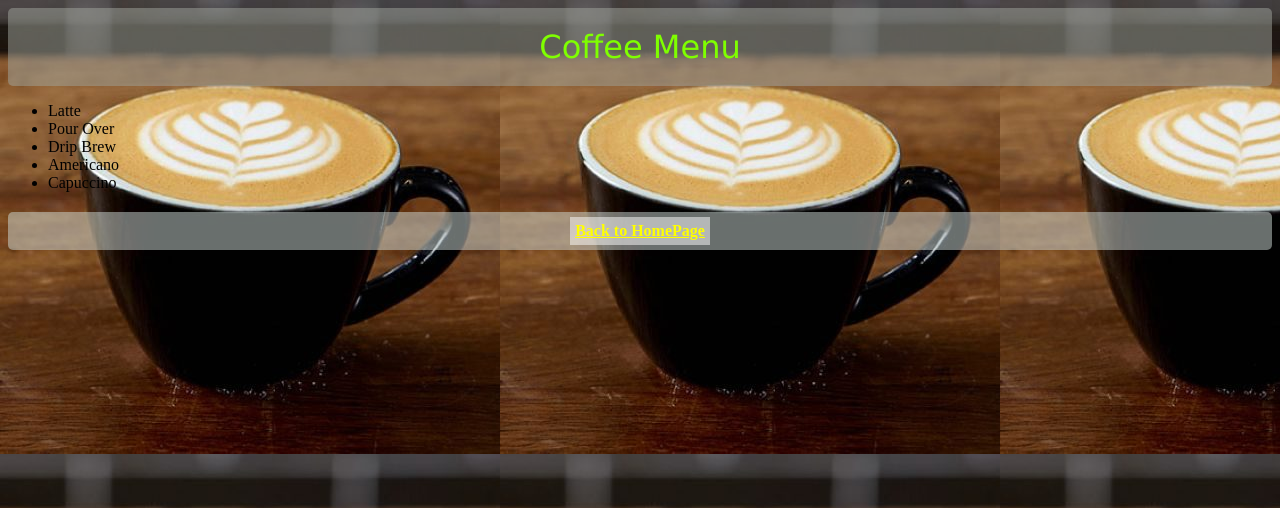
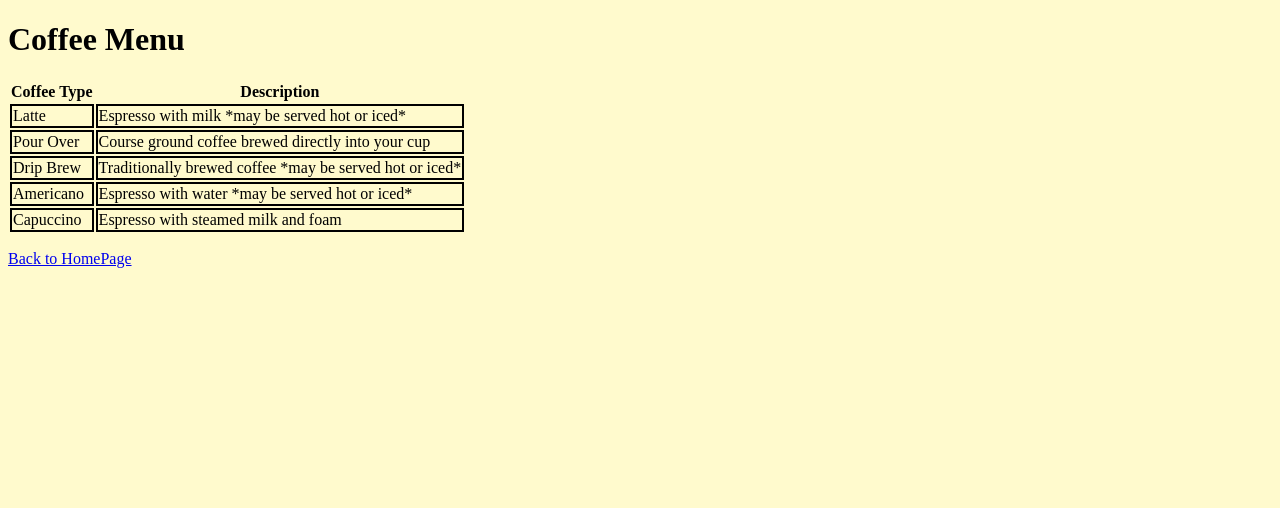
Before and after one commit to asteadman216/Cafe, a Django app: page /coffees/ in a window 1280 px wide. Shown: the top 508 px of the page. Run offline with Django 5.2, Linux system fonts and the light colour scheme; data comes from the database, SQL or seed files in the repository; both versions use the stored data as it was after the commit; some libraries are stand-ins or nearby versions.

Commit message:
adjusted formatting

```diff
--- /dev/null
+++ b/catalog/static/css/coffee_menu.css
@@ -0,0 +1,9 @@
+
+body {
+    background-color: lemonchiffon;
+}
+
+td {
+    border: 2px, solid black;
+    border-collapse: collapse;
+}
--- a/catalog/templates/catalog/coffee_detail.html
+++ b/catalog/templates/catalog/coffee_detail.html
@@ -14,5 +14,9 @@
     <p><strong>Temperature:</strong> {{ coffee.get_drink_temp_display }}</p>
     <p><strong>Type:</strong> {{ coffee.get_drink_type_display }} </p>
     <!-- Add more details as needed -->
+<form action="{% url 'cart:add_to_cart' product.id %}" method="post">
+    {% csrf_token %}
+    <button type="submit">Add to Cart</button>
+</form>
 </body>
 </html>
--- a/catalog/templates/catalog/coffee_list.html
+++ b/catalog/templates/catalog/coffee_list.html
@@ -7,26 +7,37 @@
 <head>
     <meta charset="UTF-8">
     <title>Coffee List</title>
-    <link  rel="stylesheet" href= {% static 'css/my_styles.css' %}>
-    <style>
-        body{
-            background-image: url("{% static 'images/coffee1.jpg' %}");
-            background-size: auto;
-            background-repeat: repeat;
-            z-index: -1;
-        }
-    </style>
+    <link  rel="stylesheet" href= {% static 'css/coffee_menu.css' %}>
 </head>
 <body>
 <div class="mylink">
     <h1>Coffee Menu</h1>
-    <ul>
-        <li>Latte</li>
-        <li>Pour Over</li>
-        <li>Drip Brew</li>
-        <li>Americano</li>
-        <li>Capuccino</li>
-    </ul>
+    <table>
+        <tr>
+            <th>Coffee Type</th>
+            <th>Description</th>
+        </tr>
+        <tr>
+            <td>Latte</td>
+            <td>Espresso with milk *may be served hot or iced*</td>
+        </tr>
+        <tr>
+            <td>Pour Over</td>
+            <td>Course ground coffee brewed directly into your cup</td>
+        </tr>
+        <tr>
+            <td>Drip Brew</td>
+            <td>Traditionally brewed coffee *may be served hot or iced*</td>
+        </tr>
+        <tr>
+            <td>Americano</td>
+            <td>Espresso with water *may be served hot or iced*</td>
+        </tr>
+        <tr>
+            <td>Capuccino</td>
+            <td>Espresso with steamed milk and foam</td>
+        </tr>
+    </table>
     <p class="image-contain">
       <a class="heading", href="{% url 'home' %}">Back to HomePage</a>
     </p>
--- a/catalog/urls.py
+++ b/catalog/urls.py
@@ -11,8 +11,4 @@ urlpatterns = [
     path('tea-menu/', views.tea_menu, name='tea_menu'),
     path('kids-menu/', views.kids_menu, name='kids_menu'),
     path('cart/', views.cart_detail, name='cart_detail'),
-    path('add-to-cart/<int:product_id>/', views.add_to_cart, name='add_to_cart'),
-    path('remove-from-cart/<int:cart_item_id>/', views.remove_from_cart, name='remove_from_cart'),
-    path('update-cart/<int:cart_item_id>/', views.update_cart, name='update_cart'),
-    path('cart/', views.cart_detail, name='cart_detail'),
 ]
--- a/catalog/views.py
+++ b/catalog/views.py
@@ -285,7 +285,7 @@ def kids_menu(request):
 def cart_detail(request):
     cart_items = CartItem.objects.filter(user=request.user)
     total_price = sum(item.product.price * item.quantity for item in cart_items)
-    return render(request, 'cart/cart_detail.html', {'cart_items': cart_items, 'total_price': total_price})
+    return render(request, 'cart/templates/catalog/cart_detail.html', {'cart_items': cart_items, 'total_price': total_price})
 
 @login_required
 def add_to_cart(request, product_id):
```
Also changed, not shown: catalog/templates/cart/cart_detail.html (deleted, +0 -32 lines), catalog/templates/cart/templatetags/cart_extras.py (deleted, +0 -7 lines), catalog/templates/catalog/cart_detail.html (added, +24 -0 lines), catalog/urls_cart.py (added, +9 -0 lines), db.sqlite3.
